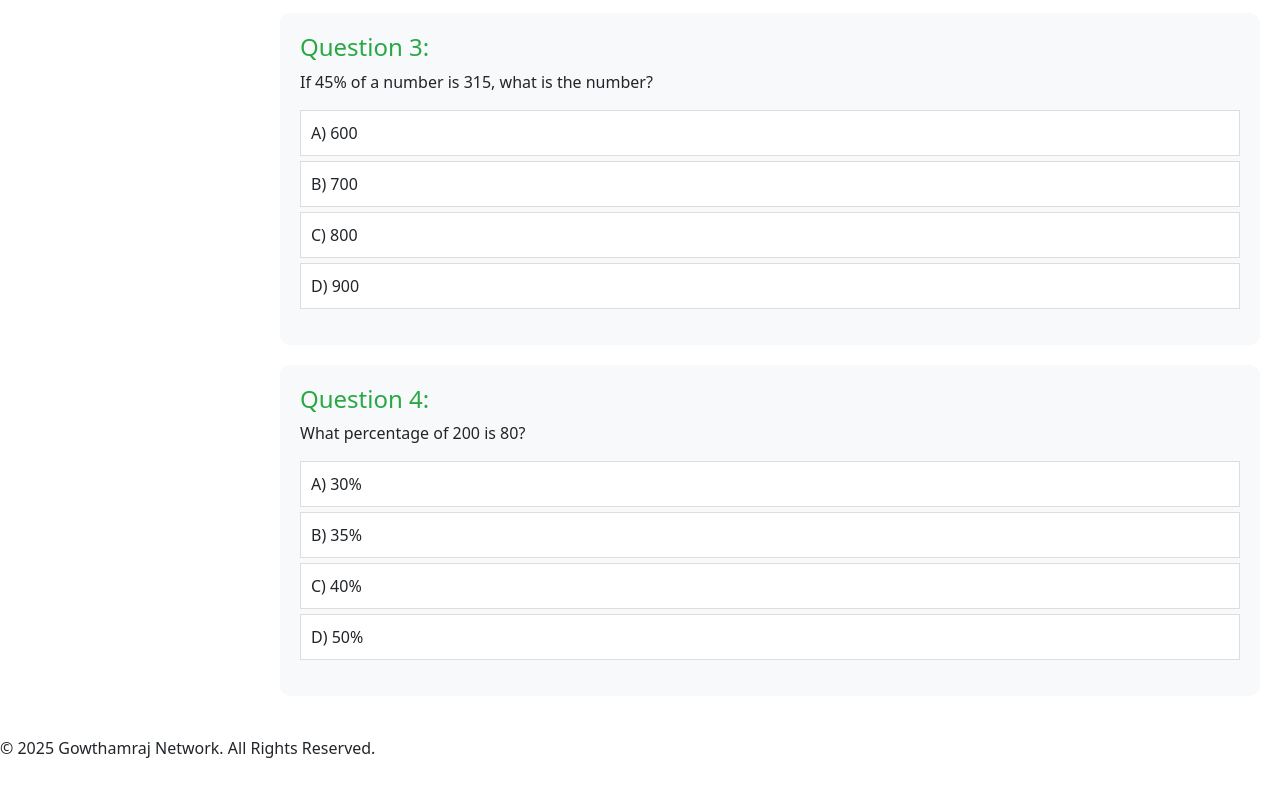
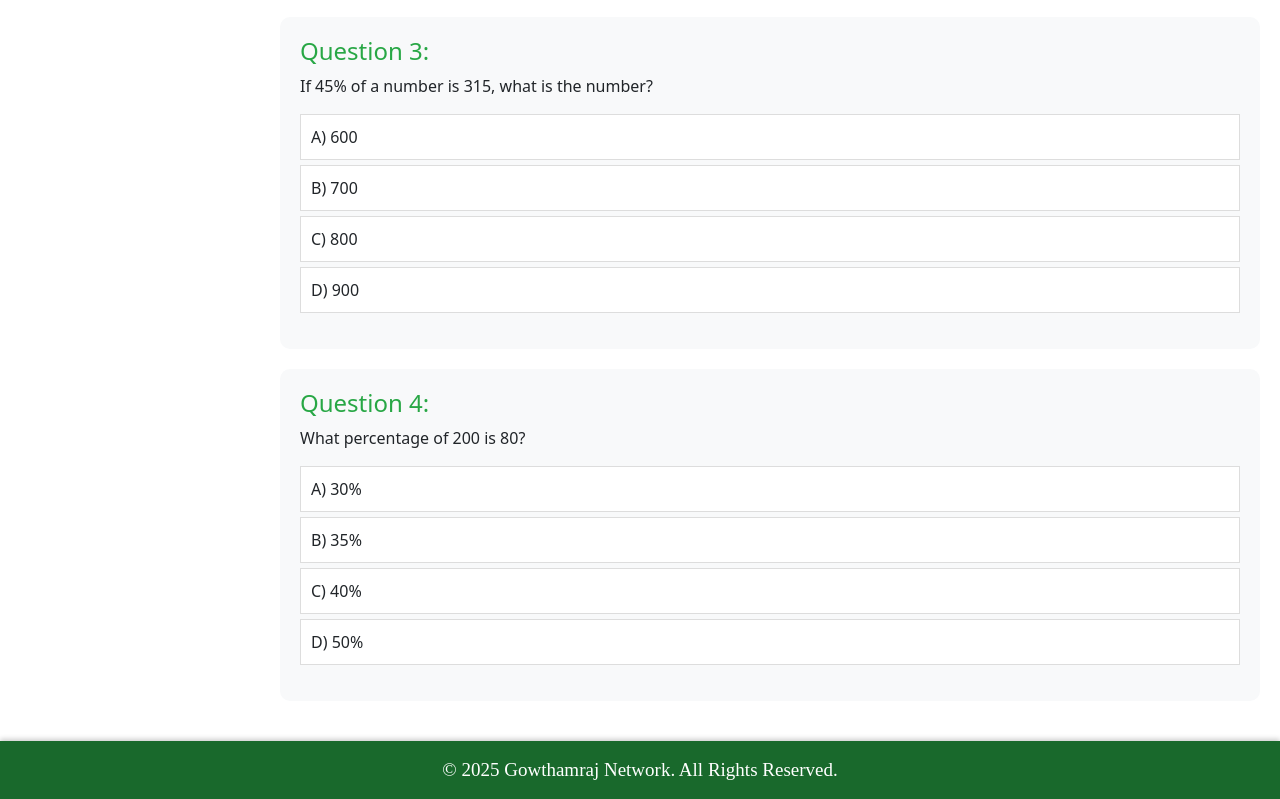
Before and after one commit to Suriya05022002/Top-Side-Nav-bar, a plain HTML site: page index.html in a window 1280 px wide. Shown: the part 900-1699 px from the top of the page. Before the commit the page ends 1676 px from the top, so only its background shows below. Drawn offline with nearby package versions, Linux system fonts and the light colour scheme.

Commit message:
style.css

```diff
--- a/style.css
+++ b/style.css
@@ -7,7 +7,7 @@
     transition: left 0.3s ease;
     background-color: rgb(252, 249, 249);
     z-index: 1000;
-    top: 56px; /* Height of navbar */
+    top: 59px; /* Height of navbar */
 }
 
 #sidebar ul {
@@ -170,10 +170,42 @@
     }
 }
 .container-fluid .navbar-brand {
-    font-size: larger;
+
+    font-family: 'Work Sans';font-size: 22px;
     text-align: center;
     width: 100%; /* Ensure full width */
     display: flex;
     justify-content: center;
     align-items: center;
 }
+.footer {
+    background:#19692c; /* Same color as navbar */
+    color: white; /* White text for contrast */
+    text-align: center;
+    padding: 15px 0;
+    font-size: 14px;
+    width: 100%;
+    bottom: 0;
+    box-shadow: 0 -2px 5px rgba(0, 0, 0, 0.2);
+    position: relative; /* Change to 'fixed' if you want it always visible */
+}
+
+.footer-content {
+    max-width: 1200px;
+    margin: auto;
+    font-family: 'Work Sans';font-size: 19px;
+}
+
+.footer-content p {
+    margin: 0;
+    color: white;
+}
+
+
+
+@media (max-width: 768px) {
+    .footer {
+        font-size: 12px;
+        padding: 10px 0;
+    }
+}
```
